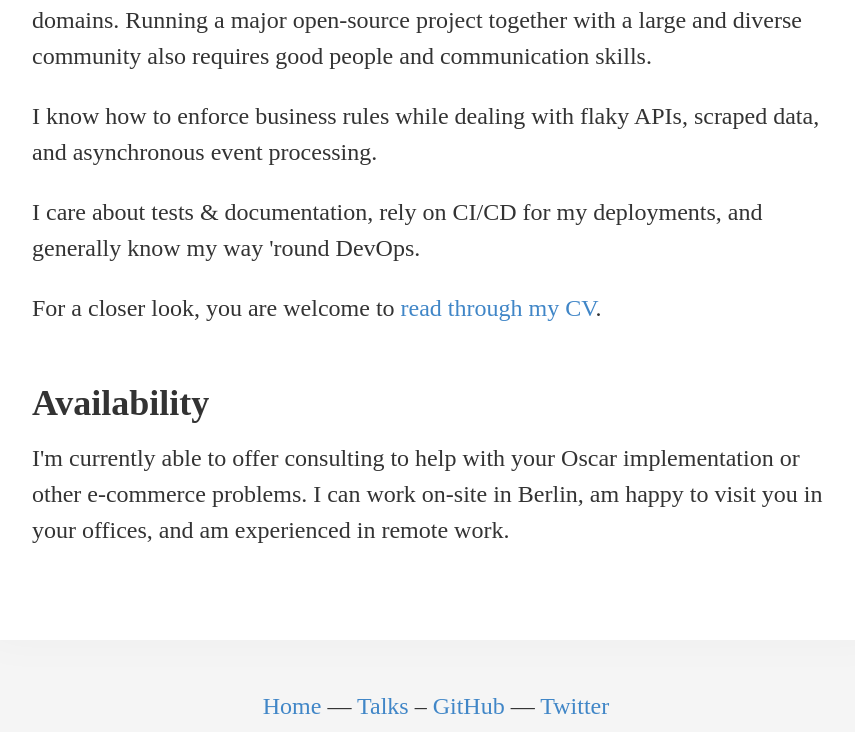
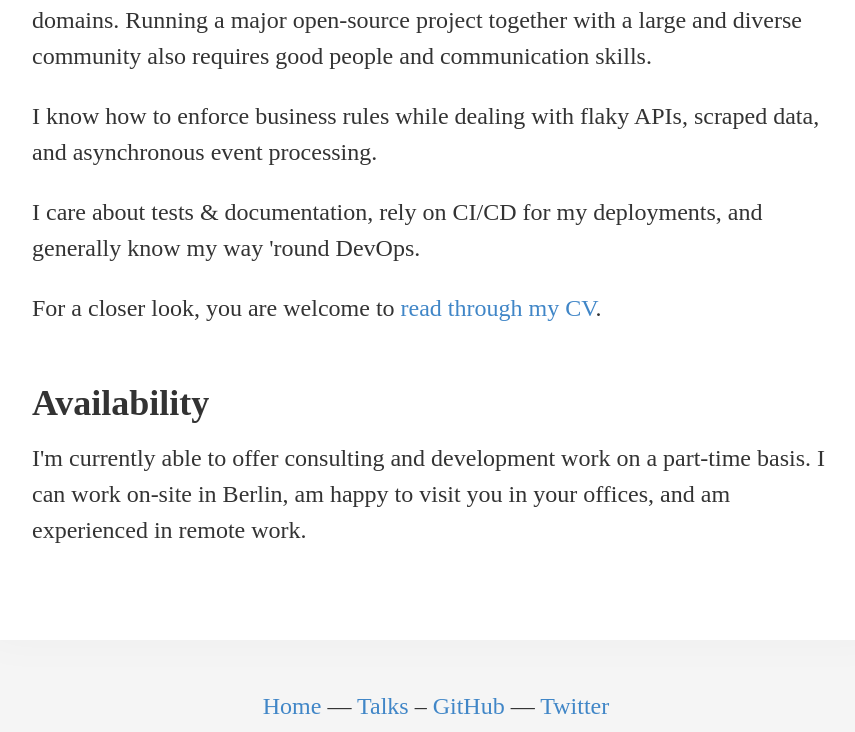
Before and after one commit to maikhoepfel/maiksprenger.github.io, a plain HTML site: page hire.html in a window 1280 px wide. Shown: the part 481-1213 px from the top of the page, without its empty margins (204-1059 px from the left). Drawn offline with Linux system fonts and the light colour scheme; a web font is replaced by a local one.

Commit message:
Update availability

```diff
--- a/hire.html
+++ b/hire.html
@@ -47,9 +47,8 @@
             <!--
             <p>I'm currently not available for contract work.</p>-->
             <p>
-                I'm currently able to offer consulting to help
-                with your Oscar implementation or other e-commerce
-                problems.
+                I'm currently able to offer consulting and development
+                work on a part-time basis.
                 I can work on-site in Berlin,
                 am happy to visit you in your offices,
                 and am experienced in remote work.
```
